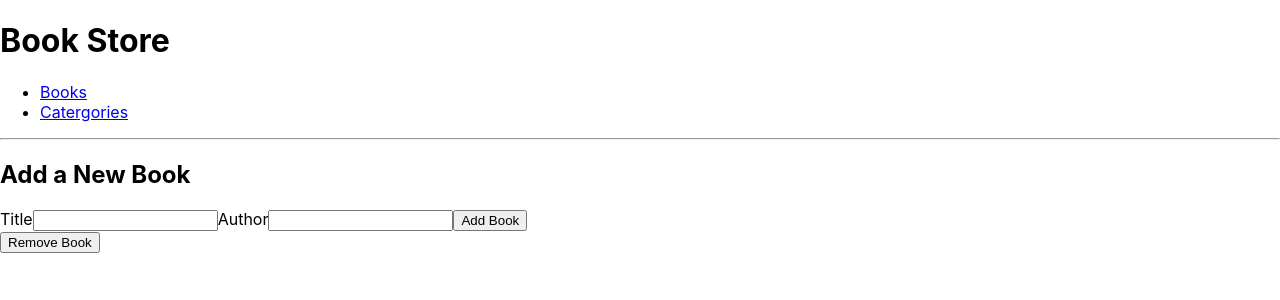
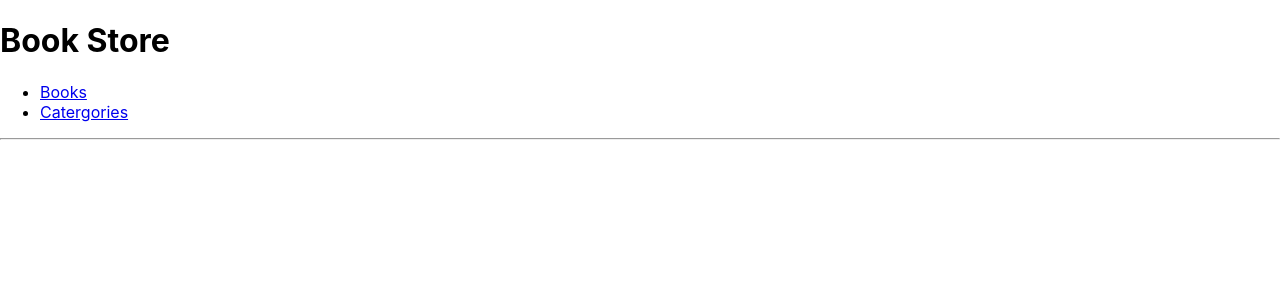
Before and after one commit to CrystallineButterfly/book-store-react, a React (Create React App) app: page / in a window 1280 px wide. Shown: the top 300 px of the page. Built offline with nearby package versions, Linux system fonts and the light colour scheme.

Commit message:
Changed addbook and removebooks to render on Books only

```diff
--- a/src/App.js
+++ b/src/App.js
@@ -1,7 +1,5 @@
 import React from 'react';
 import { Routes, Route, Link } from 'react-router-dom';
-import AddBooks from './components/AddBooks';
-import RemoveBook from './components/RemoveBook';
 import Catergories from './components/Catergories';
 import DisplayBooks from './components/DisplayBooks';
 
@@ -22,8 +20,6 @@ function BookStore() {
         <Route exact path="/books" element={<DisplayBooks />} />
         <Route path="/catergories" element={<Catergories />} />
       </Routes>
-      <AddBooks />
-      <RemoveBook />
     </div>
   );
 }
--- a/src/components/DisplayBooks.js
+++ b/src/components/DisplayBooks.js
@@ -1,4 +1,6 @@
 import React from 'react';
+import AddBooks from "./components/AddBooks";
+import RemoveBook from "./components/RemoveBook";
 
 export default function DisplayBooks() {
   return (
@@ -6,6 +8,8 @@ export default function DisplayBooks() {
       <ul>
         <li>The Immortality Key: By Brian C Muraresku</li>
       </ul>
+      <AddBooks />
+      <RemoveBook />
     </div>
   );
 }
```
Also changed, not shown: .eslintrc.json.
